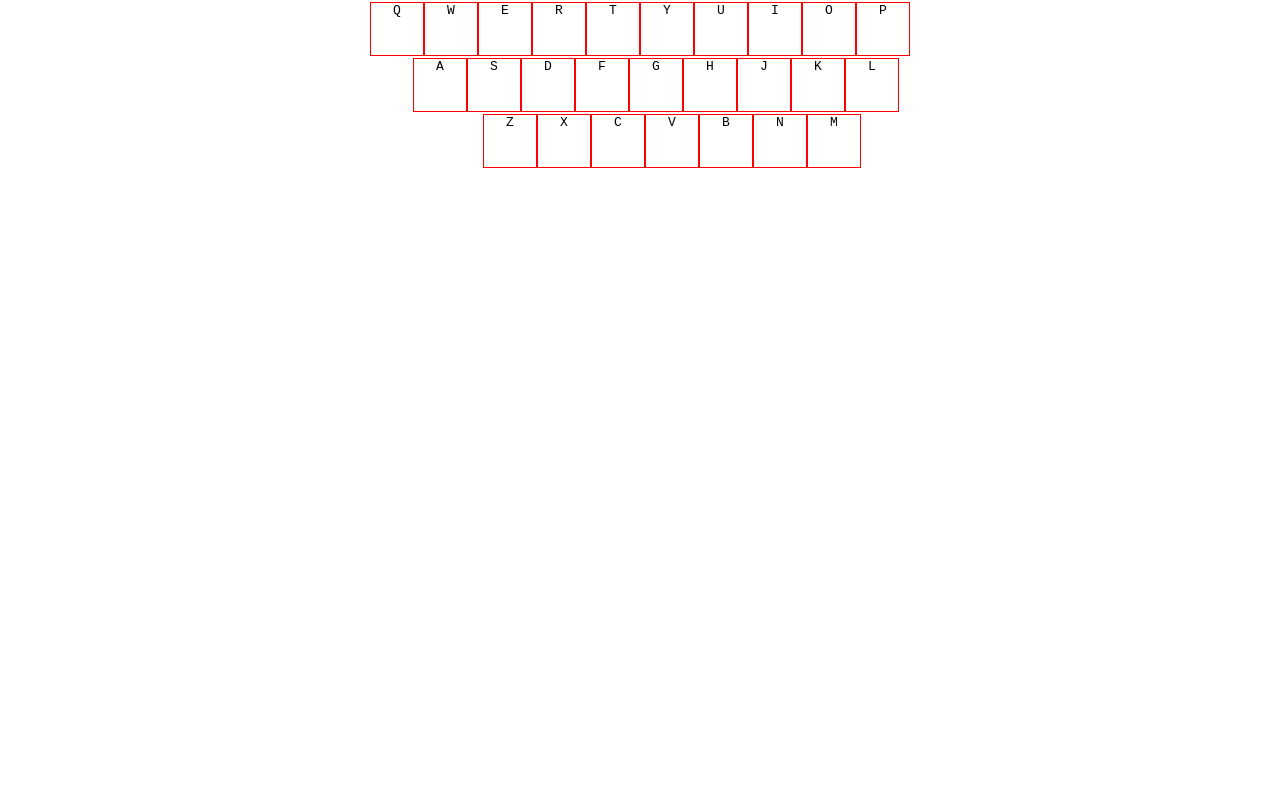
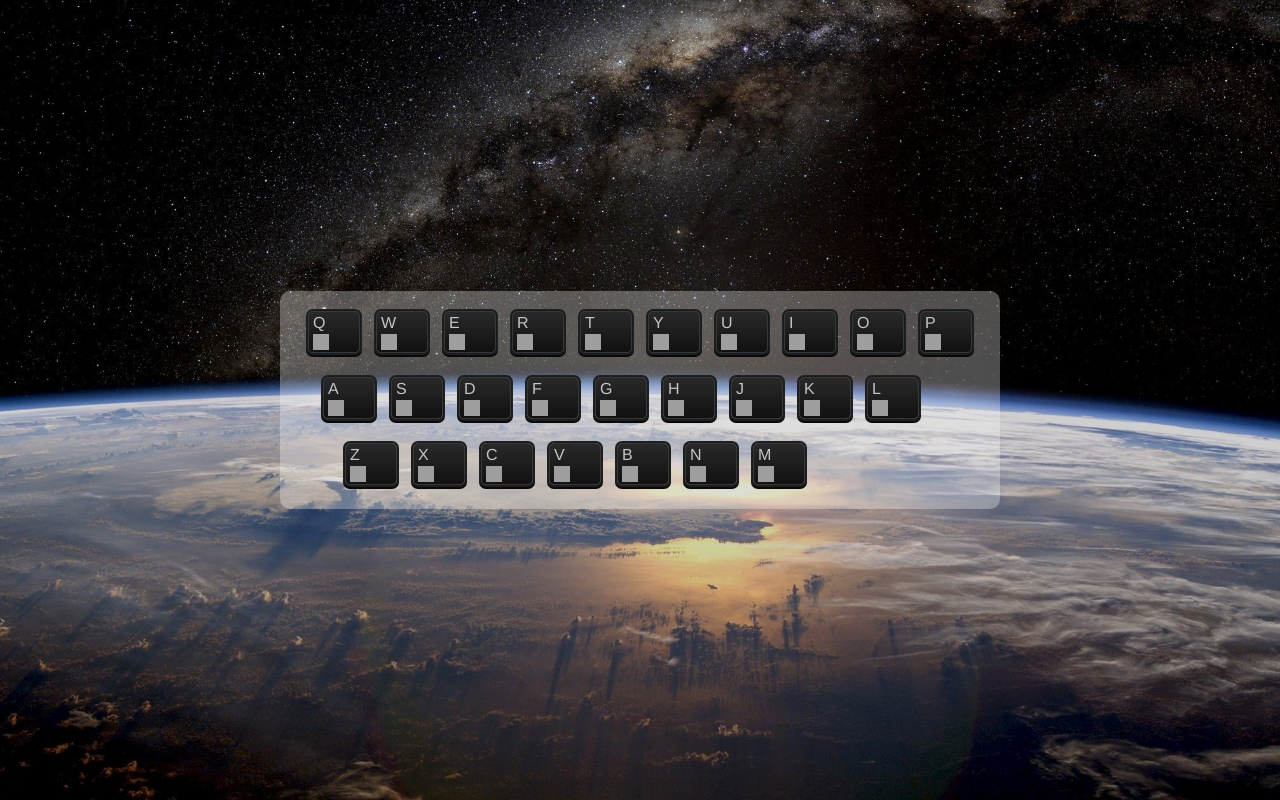
Before and after one commit to xiaoxinwan/myNav-demo, a plain HTML site: page index.html in a window 1280 px wide. Drawn offline with Linux system fonts and the light colour scheme; grey boxes are pictures that could not be loaded.

Commit message:
键盘制作

```diff
--- a/index.html
+++ b/index.html
@@ -1,5 +1,6 @@
 <!DOCTYPE html>
 <html lang="zh-Hans">
+
 <head>
     <meta charset="UTF-8">
     <meta name="viewport" content="width=device-width, initial-scale=1.0">
@@ -7,88 +8,145 @@
     <title>我的导航</title>
     <link rel="stylesheet" href="./style.css">
 </head>
+
 <body>
     <header></header>
     <main>
-        <div class="wrapper"  id='haha'>
+        <style>
+        </style>
+        <div class="wrapper" id='main'>
 
         </div>
     </main>
     <footer></footer>
     <script>
+
+
+        //1.初始化数据
+        var hashA = init()
+        var keys = hashA['keys']
+        var hash = hashA['hash']
+
+        //2.生成键盘
+        //遍历keys，生成kbd标签
+        generateKeyboard(keys, hash)
+
+        //3.监听用户动作
+        listenToUser(hash)
+
+        //下面是我的工具函数
+        function getFromLocalStorage(name) {
+            return JSON.parse(localStorage.getItem(name) || 'null')
+        }
+
+        function tag(tagName) {
+            return document.createElement(tagName)
+        }
+
+        function createSpan(textContent) {
+            var span = tag('span')
+            span.textContent = textContent // 0~9 0~8 0~6
+            span.className = 'text'
+            return span
+        }
+        function createButton(id) {
+            var button = tag('button')
+            button.textContent = '编辑'
+            button.id = id
+            button.onclick = function (sadijfosiadn) {
+                var button2 = sadijfosiadn.target
+                var img2 = button2.previousSibling
+                var key = button2.id  //sadijfosiadn.target用户点击的元素
+                var x = prompt('请输入一个网址：')
+                hash[key] = x
+                img2.src = 'http://' + x + '/favicon.ico'
+                img2.onerror = function (lxx) {
+                    lxx.target.src = '//i.loli.net/2018/07/02/5b39cf4fc0c59.png'
+                }
+                localStorage.setItem('zzz', JSON.stringify(hash))
+
+            }
+            return button
+        }
+
+        function createImage(domain) {
+            var img = tag('img')
+            if (domain) {
+                img.src = domain + '/favicon.ico'
+            } else {
+                img.src = '//i.loli.net/2018/07/02/5b39cf4fc0c59.png'
+            }
+            img.onerror = function (lxx) {
+                lxx.target.src = '//i.loli.net/2018/07/02/5b39cf4fc0c59.png'
+            }
+            return img
+        }
+
+
+        function init() {
             var keys = {
-            0:['q','w','e','r','t','y','u','i','o','p'],
-            1:['a','s','d','f','g','h','j','k','l'],
-            2:['z','x','c','v','b','n','m'],
-            length:3
+                0: ['q', 'w', 'e', 'r', 't', 'y', 'u', 'i', 'o', 'p'],
+                1: ['a', 's', 'd', 'f', 'g', 'h', 'j', 'k', 'l'],
+                2: ['z', 'x', 'c', 'v', 'b', 'n', 'm'],
+                length: 3
             }
             var hash = {
-            q:'https://quanmin.tv',
-            w:'https://weibo.com',
-            e: undefined,
-            r:'https://ruanyifeng.com',
-            t:'https://taobao.com',
-            y:'https://youtube.com',
-            u: undefined,
-            i:'https://iqiyi.com',
-            o:'https://oneplusbbs.com',
-            p:'https://pan.baidu.com',
-            a:'https://apple.com/cn',
-            s:'https://shuma.in',
-            d:'https://douyu.com',
-            f: undefined,
-            g:'https://google.com',
-            h:'https://huya.com',
-            j:'https://jd.com',
-            k: undefined,
-            l:'https://lagou.com',
-            z:'https://zimuzu.tv',
-            x:'https://xiedaimala.com',
-            c:'https://canton8.com/forum',
-            v:"https://v2ex.com",
-            b:"https://bilibili.com",
-            n:"https://nike.com",
-            m:"https://mail.qq.com",
+                q: 'http://www.quanmin.tv', w: 'http://www.weibo.com', e: undefined, r: 'http://www.ruanyifeng.com',
+                t: 'http://www.taobao.com', y: 'http://www.youtube.com', u: undefined, i: 'http://www.iqiyi.com',
+                o: 'http://www.oneplusbbs.com', p: 'http://pan.baidu.com', a: 'http://www.apple.com',
+                s: 'http://www.shuma.in', d: 'http://www.douyu.com', f: undefined, g: 'http://www.google.com',
+                h: 'http://www.huya.com', j: 'http://www.jd.com', k: undefined, l: 'http://www.lagou.com', z: 'http://www.zimuzu.tv',
+                x: 'http://xiedaimala.com', c: 'http://www.canton8.com/forum', v: 'http://www.v2ex.com', b: 'http://www.bilibili.com',
+                n: 'http://www.nike.com', m: 'http://mail.qq.com',
             }
             //取出localStorage中的lll对应的hash
-        hashInLocalStorage = JSON.parse(localStorage.getItem('zzz') ||'null')
-        if(hashInLocalStorage){
+            var hashInLocalStorage = getFromLocalStorage('zzz')
+            if (hashInLocalStorage) {
                 hash = hashInLocalStorage
             }
-        index = 0
-        while(index<keys['length']){
-            div1 = document.createElement('div')
-            haha.appendChild(div1)
-            row = keys[index] //第一个数组 第二个数组 第三个数组
-            index2 = 0
-            while(index2 < row['length']){
-                keyboard = document.createElement('kbd')
-                div1.appendChild(keyboard)
-                keyboard.textContent = row[index2] // 0~9 0~8 0~6
-
-                buttonX = document.createElement('button')
-                buttonX.textContent = '编辑'
-                buttonX.id = row[index2]
-                buttonX.onclick = function(sadijfosiadn){
-                    key = sadijfosiadn.target.id  //sadijfosiadn.target用户点击的元素
-                    x = prompt('请输入一个网址：')
-                    hash[key] = x
-                    localStorage.setItem('zzz', JSON.stringify(hash))
+            return {
+                "keys": keys,
+                "hash": hash
             }
-                keyboard.appendChild(buttonX)
-
-                index2 = index2 + 1
         }
 
-            index = index+1
+        function generateKeyboard(keys, hash) {
+            for (var index = 0; index < keys['length']; index = index + 1) {
+                var div = tag('div')
+                div.className = 'row'
+
+                main.appendChild(div)
+
+                var row = keys[index] //第一个数组 第二个数组 第三个数组
+                for (var index2 = 0; index2 < row['length']; index2 = index2 + 1) {
+                    var span = createSpan(row[index2])
+
+                    var button = createButton(row[index2])
+
+
+                    var img = createImage(hash[row[index2]])
+
+                    var keyboard = tag('kbd')
+                    keyboard.className = 'key'
+
+                    keyboard.appendChild(span)
+                    keyboard.appendChild(img)
+                    keyboard.appendChild(button)
+
+                    div.appendChild(keyboard)
+                }
+            }
         }
 
-        document.onkeypress=function(sadijfosiadn){
-            key = sadijfosiadn['key'] //获取用户按的键
-            website = hash[key] //key对应的网站
+        function listenToUser(hash) {
+            document.onkeypress = function (sadijfosiadn) {
+                var key = sadijfosiadn['key'] //获取用户按的键
+                var website = hash[key] //key对应的网站
                 //location.href = website  //当前地址栏的地址，打开网站
-            window.open(website,'_blank')
+                window.open(website, '_blank')
+            }
         }
     </script>
 </body>
+
 </html>
--- a/style.css
+++ b/style.css
@@ -5,32 +5,75 @@
 a {
   text-decoration: none;
 }
+
+body {
+  background: grey url(./wall.jpg) no-repeat center center;
+  background-size: cover;
+}
 main {
   text-align: center;
+  display: flex;
+  justify-content: center;
+  align-items: center;
+  height: 100vh;
 }
 kbd {
   border: 1px solid red;
   width: 4em;
-  height:4em;
+  height: 4em;
   display: inline-block;
   text-transform: uppercase;
   position: relative;
 }
-kbd > button{
+kbd > button {
   position: absolute;
   right: 0;
   bottom: 0;
   display: none;
 }
-kbd:hover > button{
+kbd:hover > button {
   display: inline-block;
 }
-#haha {
+#main {
   display: inline-block;
 }
-#haha > div:nth-child(2) {
-  margin-left: 2em;
+#main > div:nth-child(2) {
+  margin-left: -18px;
 }
-#haha > div:nth-child(3) {
-  margin-left: 4em;
+#main > div:nth-child(3) {
+  margin-left: -110px;
 }
+.key {
+  width: 50px;
+  height: 40px;
+  background: linear-gradient(to bottom, #292929 0%, #111111 100%);
+  border: 1px solid #373737;
+  color: #c5c5c5;
+  border-radius: 5px;
+  box-shadow: 0 0 0 1px #1a1b1c, 0 0 0 2px #1f2020, 0 2px 0 2px #080808;
+  font-size: 16px;
+  font-family: Helvetica;
+  position: relative;
+}
+.key img {
+  width: 16px;
+  height: 16px;
+  position: absolute;
+  left:4px;
+  bottom:2px;
+}
+.key .text {
+  position: absolute;
+  left: 4px;
+  top: 2px;
+}
+.row {
+  margin: 20px;
+}
+.row .key {
+  margin: 0 8px;
+}
+.wrapper {
+  background: rgb(255, 255, 255, 0.3);
+  border-radius: 10px;
+}
```
Also changed, not shown: wall.jpg (added). Lines whose indentation alone changed are shown as unchanged.
